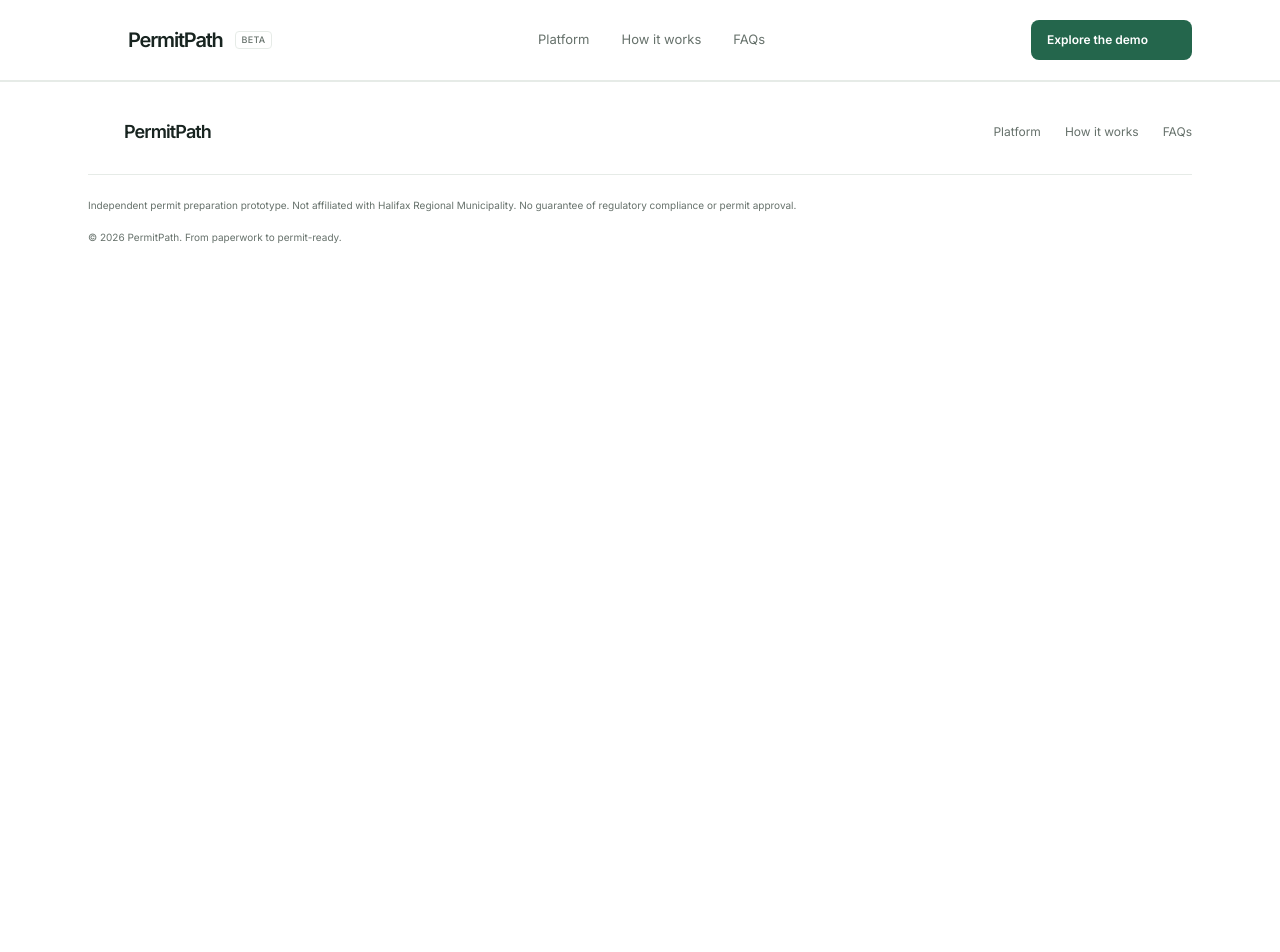
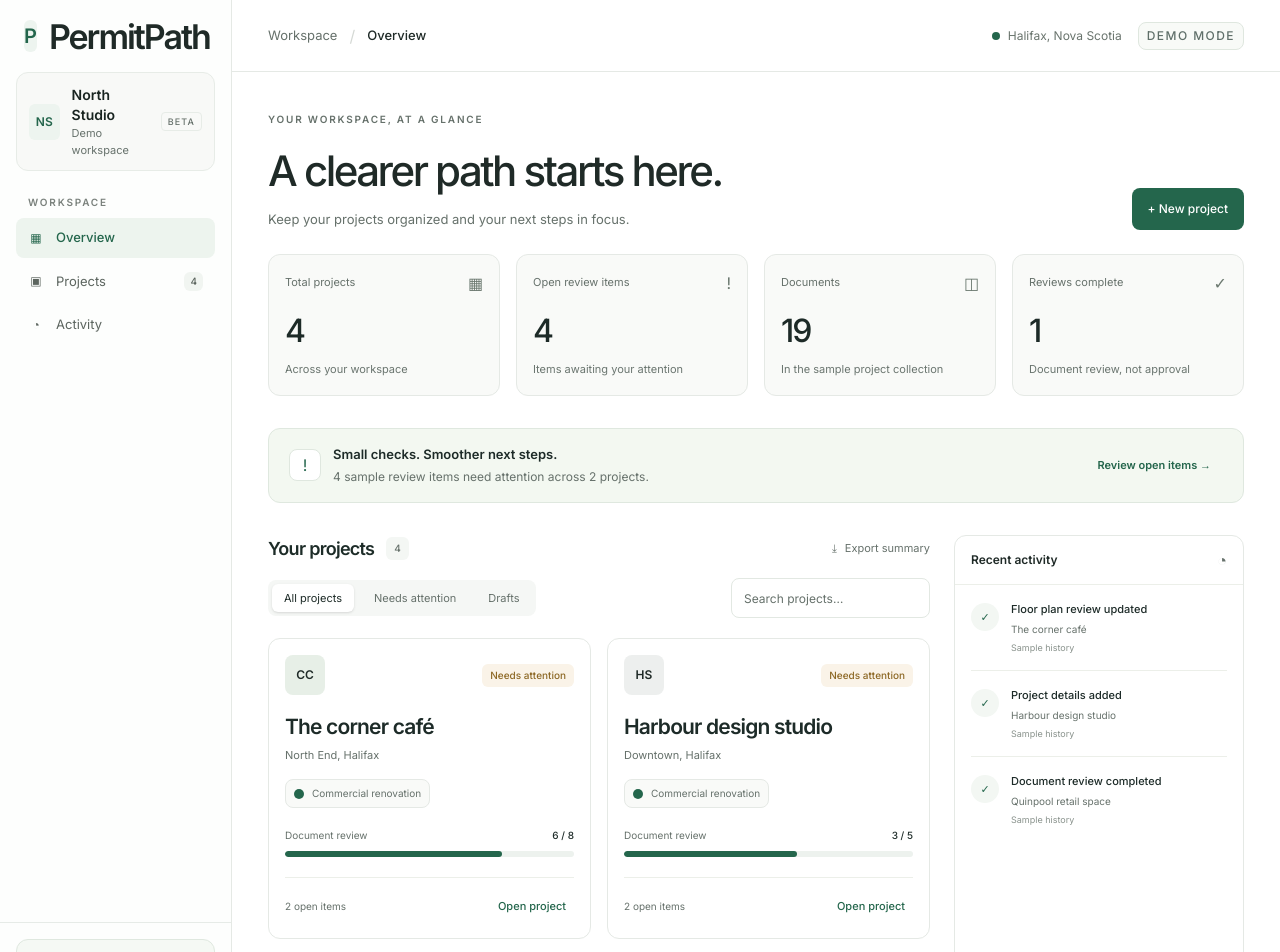
Before and after one commit to GavinGeizer/tribehackathon2026, a React (Vite) app in the folder frontend/: page /dashboard in a window 1280 px wide. Shown: the top 952 px of the page. Before the commit the page ends 800 px from the top, so only its background shows below. Built offline with nearby package versions, Linux system fonts and the light colour scheme.

Commit message:
Add initial dashboard layout and functionality for PermitPath

```diff
--- a/frontend/src/main.tsx
+++ b/frontend/src/main.tsx
@@ -4,6 +4,7 @@ import { Route, BrowserRouter as Router, Routes } from 'react-router-dom';
 import './assets/css/index.css';
 import { Footer } from './components/footer';
 import { Header } from './components/header';
+import DashboardPage from './pages/dashboard';
 import { LandingPage } from './pages/landing';
 
 const root = document.getElementById('root');
@@ -11,13 +12,19 @@ const root = document.getElementById('root');
 createRoot(root!).render(
 	<StrictMode>
 		<Router>
-			<Header />
-
 			<Routes>
-				<Route path='/' element={<LandingPage />} />
+				<Route
+					path='/'
+					element={
+						<>
+							<Header />
+							<LandingPage />
+							<Footer />
+						</>
+					}
+				/>
+				<Route path='/dashboard' element={<DashboardPage />} />
 			</Routes>
-
-			<Footer />
 		</Router>
 	</StrictMode>,
 );
--- a/frontend/src/pages/dashboard.tsx
+++ b/frontend/src/pages/dashboard.tsx
@@ -1,213 +1,320 @@
-import { DashboardLayout } from '../components/layouts/dashboard-layout';
-import { SiteLayout } from '../components/layouts/site-layout';
 import { Badge } from '../components/ui/badge';
 import { Button } from '../components/ui/button';
 import { Input } from '../components/ui/input';
 
-const projectData = [
+type ProjectStatus = 'Needs attention' | 'Review complete' | 'Draft';
+
+type Project = {
+  id: string;
+  name: string;
+  location: string;
+  type: string;
+  status: ProjectStatus;
+  accent: string;
+  initials: string;
+  openItems: number;
+  progress: number;
+  count: {
+    reviewed: number;
+    total: number;
+  };
+};
+
+type StatCard = {
+  label: string;
+  value: string;
+  detail: string;
+  icon: string;
+};
+
+type ActivityItem = {
+  title: string;
+  subtitle: string;
+  time: string;
+};
+
+const projectData: Project[] = [
   {
     id: 'cafe',
     name: 'The corner café',
     location: 'North End, Halifax',
     type: 'Commercial renovation',
-    documents: 8,
-    reviewed: 6,
     status: 'Needs attention',
-    accent: '#eaf1e7',
+    accent: '#e7efe7',
     initials: 'CC',
     openItems: 2,
+    progress: 75,
+    count: { reviewed: 6, total: 8 },
   },
   {
     id: 'studio',
     name: 'Harbour design studio',
     location: 'Downtown, Halifax',
     type: 'Commercial renovation',
-    documents: 5,
-    reviewed: 3,
     status: 'Needs attention',
-    accent: '#edf0f5',
+    accent: '#edefee',
     initials: 'HS',
     openItems: 2,
+    progress: 60,
+    count: { reviewed: 3, total: 5 },
   },
   {
     id: 'retail',
     name: 'Quinpool retail space',
     location: 'Quinpool Road, Halifax',
     type: 'Commercial renovation',
-    documents: 6,
-    reviewed: 6,
     status: 'Review complete',
-    accent: '#f3ede4',
+    accent: '#f3eee3',
     initials: 'QR',
     openItems: 0,
+    progress: 100,
+    count: { reviewed: 6, total: 6 },
   },
   {
     id: 'wellness',
     name: 'West End wellness',
     location: 'West End, Halifax',
     type: 'Commercial renovation',
-    documents: 0,
-    reviewed: 0,
     status: 'Draft',
-    accent: '#f1edf3',
+    accent: '#f1edf2',
     initials: 'WW',
     openItems: 0,
+    progress: 0,
+    count: { reviewed: 0, total: 0 },
   },
 ];
 
-const stats = [
-  { label: 'Total projects', value: '4', detail: 'Across your workspace' },
-  { label: 'Open review items', value: '4', detail: 'Items awaiting your attention' },
-  { label: 'Documents', value: '19', detail: 'In the sample project collection' },
-  { label: 'Reviews complete', value: '1', detail: 'Document review, not approval' },
+const statCards: StatCard[] = [
+  { label: 'Total projects', value: '4', detail: 'Across your workspace', icon: '▦' },
+  { label: 'Open review items', value: '4', detail: 'Items awaiting your attention', icon: '!' },
+  { label: 'Documents', value: '19', detail: 'In the sample project collection', icon: '◫' },
+  { label: 'Reviews complete', value: '1', detail: 'Document review, not approval', icon: '✓' },
 ];
 
-const activity = [
-  { label: 'Floor plan review updated', project: 'The corner café', time: 'Today · 9:20 AM' },
-  { label: 'Project details added', project: 'Harbour design studio', time: 'Today · 8:05 AM' },
-  { label: 'Document review completed', project: 'Quinpool retail space', time: 'Yesterday' },
-  { label: 'Draft project created', project: 'West End wellness', time: 'Yesterday' },
+const activityItems: ActivityItem[] = [
+  { title: 'Floor plan review updated', subtitle: 'The corner café', time: 'Sample history' },
+  { title: 'Project details added', subtitle: 'Harbour design studio', time: 'Sample history' },
+  { title: 'Document review completed', subtitle: 'Quinpool retail space', time: 'Sample history' },
 ];
 
-const getBadgeVariant = (status: string) => {
+const dashboardNav = [
+  { label: 'Overview', isActive: true, icon: '▦' },
+  { label: 'Projects', isActive: false, icon: '▣', count: 4 },
+  { label: 'Activity', isActive: false, icon: '◔' },
+];
+
+const getBadgeVariant = (status: ProjectStatus) => {
   if (status === 'Review complete') return 'success';
   if (status === 'Needs attention') return 'warning';
   return 'neutral';
 };
 
-const DashboardPage = () => {
-  return (
-    <SiteLayout>
-      <div className='bg-[#f5f7f5]'>
-        <DashboardLayout
-          title='A clearer path starts here.'
-          subtitle='Keep your projects organized and your next steps in focus.'
-          action={<Button variant='primary'>New project</Button>}
-        >
-          <div className='space-y-6'>
-            <section className='grid gap-3 md:grid-cols-2 xl:grid-cols-4'>
-              {stats.map((item) => (
-                <div key={item.label} className='rounded-2xl border border-line bg-white p-4 shadow-sm'>
+const SidebarNavItem = ({ label, icon, count, isActive }: { label: string; icon: string; count?: number; isActive?: boolean }) => (
+  <button className={`flex w-full items-center ${count ? 'justify-between' : ''} rounded-lg px-3 py-2.5 text-[13px] transition ${isActive ? 'bg-[#edf4ee] font-medium text-[#24664c]' : 'text-[#5c655f] hover:bg-[#f8faf8]'}`}>
+    <span className='flex items-center gap-3'>
+      <span className='inline-flex h-4 w-4 items-center justify-center text-[12px]'>{icon}</span>
+      {label}
+    </span>
+    {count ? <span className='rounded-md bg-[#f1f5f1] px-1.5 py-0.5 text-[10px] font-medium'>{count}</span> : null}
+  </button>
+);
+
+const StatCardItem = ({ card }: { card: StatCard }) => (
+  <div className='rounded-xl border border-[#e5e9e5] bg-[#f9faf8] p-4'>
     <div className='flex items-center justify-between'>
-                    <p className='text-[11px] text-muted'>{item.label}</p>
-                    <span className='text-brand'>↗</span>
+      <p className='text-[11px] text-[#66716b]'>{card.label}</p>
+      <span className='text-[#6b786f]'>{card.icon}</span>
     </div>
-                  <p className='mt-6 text-[30px] font-medium tracking-[-0.05em]'>{item.value}</p>
-                  <p className='mt-2 text-[10px] leading-5 text-muted'>{item.detail}</p>
+    <p className='mt-5 text-[32px] font-medium leading-none tracking-[-0.06em] text-[#1d2a27]'>{card.value}</p>
+    <p className='mt-3 text-[11px] leading-5 text-[#6a756f]'>{card.detail}</p>
   </div>
-              ))}
-            </section>
+);
 
-            <section className='rounded-2xl border border-[#dfe7df] bg-[#f4f9f3] p-5'>
-              <div className='flex flex-col gap-4 md:flex-row md:items-center md:justify-between'>
-                <div className='flex items-start gap-3'>
-                  <span className='flex h-10 w-10 items-center justify-center rounded-xl border border-[#dce7d8] bg-white text-brand'>!</span>
-                  <div>
-                    <h2 className='text-sm font-semibold'>Small checks. Smoother next steps.</h2>
-                    <p className='mt-1 text-xs leading-5 text-muted'>4 sample review items need attention across 2 projects.</p>
-                  </div>
-                </div>
-                <Button variant='ghost'>Review open items →</Button>
-              </div>
-            </section>
-
-            <div className='grid gap-6 xl:grid-cols-[minmax(0,1.7fr)_320px]'>
-              <section className='rounded-2xl border border-line bg-white p-5'>
-                <div className='mb-5 flex flex-col gap-3 md:flex-row md:items-center md:justify-between'>
-                  <div className='flex items-center gap-3'>
-                    <h2 className='text-lg font-semibold'>Your projects</h2>
-                    <span className='rounded-md bg-paper px-2 py-1 text-[10px] text-muted'>{projectData.length}</span>
-                  </div>
-                  <Button variant='secondary' size='sm'>Export summary</Button>
-                </div>
-
-                <div className='mb-5 flex flex-col gap-3 md:flex-row md:items-center md:justify-between'>
-                  <div className='flex gap-2 rounded-lg bg-paper p-1'>
-                    <Button variant='ghost' size='sm' className='bg-white shadow-sm'>All projects</Button>
-                    <Button variant='ghost' size='sm'>Needs attention</Button>
-                    <Button variant='ghost' size='sm'>Drafts</Button>
-                  </div>
-                  <div className='w-full md:max-w-[240px]'>
-                    <Input placeholder='Search projects…' />
-                  </div>
-                </div>
-
-                <div className='grid gap-4 md:grid-cols-2'>
-                  {projectData.map((project) => {
-                    const reviewPercent = project.documents ? Math.round((project.reviewed / project.documents) * 100) : 0;
-                    return (
-                      <article key={project.id} className='rounded-2xl border border-line bg-[#fcfdfc] p-5'>
-                        <div className='mb-5 flex items-center justify-between'>
-                          <div className='flex h-11 w-11 items-center justify-center rounded-xl text-xs font-semibold' style={{ background: project.accent }}>
+const ProjectCard = ({ project }: { project: Project }) => (
+  <article className='rounded-xl border border-[#e5e9e5] bg-white p-4'>
+    <div className='mb-4 flex items-center justify-between'>
+      <div className='flex h-10 w-10 items-center justify-center rounded-lg text-[12px] font-semibold text-[#1f2a27]' style={{ background: project.accent }}>
         {project.initials}
       </div>
       <Badge variant={getBadgeVariant(project.status)}>{project.status}</Badge>
     </div>
 
-                        <h3 className='text-lg font-semibold tracking-tight'>{project.name}</h3>
-                        <p className='mt-1 text-[11px] text-muted'>{project.location}</p>
-                        <div className='mt-4 inline-flex items-center gap-2 rounded-lg border border-line bg-white px-2.5 py-1.5 text-[10px] text-muted'>
-                          <span className='h-2 w-2 rounded-full bg-brand' />
+    <h3 className='text-[21px] font-semibold tracking-[-0.04em] text-[#1d2b28]'>{project.name}</h3>
+    <p className='mt-1 text-[11px] text-[#66716b]'>{project.location}</p>
+
+    <div className='mt-4 inline-flex items-center gap-2 rounded-lg border border-[#e5e9e5] bg-[#f9faf8] px-2 py-1.5 text-[10px] text-[#66716b]'>
+      <span className='inline-flex h-2.5 w-2.5 items-center justify-center rounded-full bg-[#24664c]' />
       {project.type}
     </div>
 
-                        <div className='mt-5 flex items-center justify-between text-[10px]'>
-                          <span className='text-muted'>Document review</span>
-                          <span className='font-medium'>
-                            {project.reviewed} / {project.documents}
-                          </span>
+    <div className='mt-5 flex items-center justify-between text-[10px] text-[#66716b]'>
+      <span>Document review</span>
+      <span className='font-medium text-[#1d2b28]'>{project.count.reviewed} / {project.count.total}</span>
     </div>
-                        <div className='mt-2 h-1.5 overflow-hidden rounded-full bg-[#edf0ee]'>
-                          <div className='h-full rounded-full bg-brand' style={{ width: `${reviewPercent}%` }} />
+    <div className='mt-2 h-1.5 overflow-hidden rounded-full bg-[#edf2ee]'>
+      <div className='h-full rounded-full bg-[#24664c]' style={{ width: `${project.progress}%` }} />
     </div>
 
-                        <div className='mt-5 flex items-center justify-between border-t border-line pt-4'>
-                          <p className='text-[10px] text-muted'>
-                            {project.openItems > 0 ? `${project.openItems} open items` : project.documents > 0 ? 'Review complete' : 'Project details started'}
-                          </p>
-                          <Button variant='ghost' size='sm'>Open project</Button>
+    <div className='mt-5 flex items-center justify-between border-t border-[#ecefe9] pt-3'>
+      <p className='text-[10px] text-[#66716b]'>{project.openItems > 0 ? `${project.openItems} open items` : 'Review complete'}</p>
+      <Button variant='ghost' size='sm' className='!min-h-8 !px-2 !text-[11px]'>Open project</Button>
     </div>
   </article>
 );
-                  })}
+
+const ActivityRow = ({ item, index }: { item: ActivityItem; index: number }) => (
+  <div className={`flex items-start gap-3 ${index < activityItems.length - 1 ? 'border-b border-[#ecefe9] pb-4' : ''}`}>
+    <span className='mt-0.5 flex h-7 w-7 items-center justify-center rounded-full bg-[#f3f7f3] text-[11px] text-[#24664c]'>✓</span>
+    <div>
+      <p className='text-[11px] font-medium text-[#1d2b28]'>{item.title}</p>
+      <p className='mt-1 text-[10px] text-[#66716b]'>{item.subtitle}</p>
+      <p className='mt-1 text-[9px] text-[#8a938d]'>{item.time}</p>
+    </div>
+  </div>
+);
+
+const DashboardPage = () => {
+  return (
+    <div className='flex min-h-screen bg-[#f7f8f6] text-[#182420]'>
+      <aside className='flex w-[232px] shrink-0 flex-col border-r border-[#e5e9e5] bg-[#fdfefd]'>
+        <div className='flex h-[72px] items-center gap-3 px-6'>
+          <div className='flex h-8 w-8 items-center justify-center rounded-md bg-[#edf4ef] text-xl font-semibold text-[#24664c]'>P</div>
+          <div className='text-[34px] font-semibold tracking-[-0.06em] text-[#1f2a27]'>PermitPath</div>
+        </div>
+
+        <div className='px-4 pb-4'>
+          <div className='mb-6 flex items-center gap-3 rounded-xl border border-[#e7ece7] bg-[#f8f9f7] p-3'>
+            <div className='flex h-9 w-9 items-center justify-center rounded-md bg-[#edf4ef] text-xs font-semibold text-[#24664c]'>NS</div>
+            <div>
+              <p className='text-sm font-semibold'>North Studio</p>
+              <p className='text-[11px] text-[#66716b]'>Demo workspace</p>
+            </div>
+            <span className='ml-auto rounded border border-[#e7ece7] px-1.5 py-0.5 text-[9px] font-medium uppercase tracking-[0.12em] text-[#66716b]'>BETA</span>
+          </div>
+
+          <div className='mb-2 px-3 text-[10px] font-semibold uppercase tracking-[0.18em] text-[#7a817c]'>Workspace</div>
+          <nav className='space-y-1'>
+            {dashboardNav.map((item) => (
+              <SidebarNavItem key={item.label} label={item.label} icon={item.icon} count={item.count} isActive={item.isActive} />
+            ))}
+          </nav>
+        </div>
+
+        <div className='mt-auto border-t border-[#e6ebe7] p-4'>
+          <div className='rounded-xl border border-[#dfe8df] bg-[#f5f9f4] p-4'>
+            <div className='mb-3 flex h-8 w-8 items-center justify-center rounded-lg border border-[#dfe7df] bg-white text-[#24664c]'>✓</div>
+            <p className='text-sm font-semibold text-[#1d2c23]'>A little clarity goes a long way.</p>
+            <p className='mt-2 text-[11px] leading-5 text-[#66716b]'>Start with your project details. Build your preparation plan from there.</p>
+            <button className='mt-3 text-[11px] font-semibold text-[#24664c]'>Create a project →</button>
+          </div>
+
+          <button className='mt-4 flex w-full items-center gap-3 rounded-lg px-3 py-2.5 text-[13px] text-[#5c655f] hover:bg-[#f8faf8]'>
+            <span className='inline-flex h-4 w-4 items-center justify-center text-[12px]'>?</span>
+            About this demo
+          </button>
+        </div>
+
+        <div className='flex items-center gap-3 border-t border-[#e6ebe7] px-4 py-4'>
+          <div className='flex h-8 w-8 items-center justify-center rounded-full bg-[#edf4ef] text-[11px] font-medium text-[#1f2a27]'>JD</div>
+          <div>
+            <p className='text-sm font-medium'>Jamie Davis</p>
+            <p className='text-[11px] text-[#66716b]'>Workspace owner · sample</p>
+          </div>
+        </div>
+      </aside>
+
+      <div className='min-w-0 flex-1 bg-white'>
+        <header className='flex h-[72px] items-center justify-between border-b border-[#e5e9e5] bg-white px-5 md:px-9'>
+          <div className='flex items-center gap-3'>
+            <span className='text-[13px] text-[#66716b]'>Workspace</span>
+            <span className='text-[#d5d9d5]'>/</span>
+            <span className='text-[13px] font-medium text-[#1f2a27]'>Overview</span>
+          </div>
+
+          <div className='flex items-center gap-4 text-[12px] text-[#69746d]'>
+            <span className='flex items-center gap-2'>
+              <span className='h-2 w-2 rounded-full bg-[#24664c]' />
+              Halifax, Nova Scotia
+            </span>
+            <span className='rounded-lg border border-[#dfe7df] bg-[#f8faf7] px-2 py-1 font-medium uppercase tracking-[0.12em] text-[#5f6f69]'>Demo mode</span>
+          </div>
+        </header>
+
+        <main className='mx-auto max-w-[1180px] px-5 py-8 md:px-9 md:py-10'>
+          <div className='mb-6 flex items-end justify-between gap-5'>
+            <div>
+              <p className='mb-3 text-[10px] font-semibold uppercase tracking-[0.18em] text-[#66716b]'>Your workspace, at a glance</p>
+              <h1 className='text-[28px] font-medium tracking-[-0.06em] text-[#1f2a27] md:text-[42px]'>A clearer path starts here.</h1>
+              <p className='mt-2 text-[13px] text-[#66716b]'>Keep your projects organized and your next steps in focus.</p>
+            </div>
+            <Button variant='primary' className='!min-h-[42px] !px-4 !text-[12px]'>+ New project</Button>
+          </div>
+
+          <section className='mb-8 grid gap-4 md:grid-cols-2 xl:grid-cols-4'>
+            {statCards.map((card) => (
+              <StatCardItem key={card.label} card={card} />
+            ))}
+          </section>
+
+          <section className='mb-8 flex items-center justify-between gap-4 rounded-xl border border-[#dfe8df] bg-[#f3f8f1] px-5 py-4'>
+            <div className='flex items-center gap-3'>
+              <span className='flex h-8 w-8 items-center justify-center rounded-lg border border-[#dfe7df] bg-white text-[#24664c]'>!</span>
+              <div>
+                <h2 className='text-[13px] font-semibold text-[#1d2b28]'>Small checks. Smoother next steps.</h2>
+                <p className='mt-1 text-[12px] text-[#66716b]'>4 sample review items need attention across 2 projects.</p>
+              </div>
+            </div>
+            <Button variant='ghost' size='sm' className='!text-[11px] !font-semibold'>Review open items →</Button>
+          </section>
+
+          <div className='grid gap-6 xl:grid-cols-[minmax(0,1.6fr)_290px]'>
+            <section>
+              <div className='mb-4 flex items-center justify-between'>
+                <div className='flex items-center gap-3'>
+                  <h2 className='text-[18px] font-semibold tracking-[-0.04em] text-[#1d2c28]'>Your projects</h2>
+                  <span className='rounded-md bg-[#f4f7f4] px-2 py-1 text-[10px] font-medium text-[#66716b]'>4</span>
+                </div>
+                <button className='inline-flex items-center gap-2 text-[11px] text-[#66716b]'>
+                  <span>⤓</span>
+                  Export summary
+                </button>
+              </div>
+
+              <div className='mb-5 flex flex-col gap-3 md:flex-row md:items-center md:justify-between'>
+                <div className='flex gap-2 rounded-lg bg-[#f5f7f5] p-1'>
+                  <button className='rounded-md bg-white px-3 py-1.5 text-[11px] text-[#1d2b27] shadow-sm'>All projects</button>
+                  <button className='rounded-md px-3 py-1.5 text-[11px] text-[#66716b]'>Needs attention</button>
+                  <button className='rounded-md px-3 py-1.5 text-[11px] text-[#66716b]'>Drafts</button>
+                </div>
+
+                <div className='min-w-[180px] md:max-w-[220px]'>
+                  <Input placeholder='Search projects…' className='!h-10 !rounded-lg !border-[#e2e8e2] !text-[12px] !placeholder:text-[#8a938d]' />
+                </div>
+              </div>
+
+              <div className='grid gap-4 md:grid-cols-2'>
+                {projectData.map((project) => (
+                  <ProjectCard key={project.id} project={project} />
+                ))}
               </div>
             </section>
 
-              <aside className='space-y-6'>
-                <div className='rounded-2xl border border-line bg-white'>
-                  <div className='flex items-center justify-between border-b border-line px-5 py-4'>
-                    <h2 className='text-sm font-semibold'>Recent activity</h2>
-                    <span className='text-muted'>◔</span>
-                  </div>
-                  <div className='space-y-4 px-5 py-4'>
-                    {activity.map((item) => (
-                      <div key={item.label} className='flex items-start gap-3 border-b border-line pb-4 last:border-none last:pb-0'>
-                        <span className='mt-0.5 flex h-7 w-7 items-center justify-center rounded-full bg-paper text-brand'>✓</span>
-                        <div>
-                          <p className='text-[11px] font-medium'>{item.label}</p>
-                          <p className='mt-1 text-[10px] text-muted'>{item.project}</p>
-                          <p className='mt-1 text-[9px] text-muted'>{item.time}</p>
-                        </div>
-                      </div>
-                    ))}
-                  </div>
+            <aside className='rounded-xl border border-[#e5e9e5] bg-white p-0'>
+              <div className='flex items-center justify-between border-b border-[#ecefe9] px-4 py-3'>
+                <h3 className='text-[12px] font-semibold text-[#1f2a27]'>Recent activity</h3>
+                <span className='text-[#66716b]'>◔</span>
               </div>
 
-                <div className='rounded-2xl border border-line bg-white p-5'>
-                  <div className='mb-4 flex h-10 w-10 items-center justify-center rounded-xl bg-paper text-brand'>
-                    <span>▣</span>
-                  </div>
-                  <p className='text-[9px] font-semibold uppercase tracking-[0.15em] text-muted'>The PermitPath approach</p>
-                  <h3 className='mt-3 text-base font-semibold'>Know what’s behind each check.</h3>
-                  <p className='mt-2 text-xs leading-6 text-muted'>Keep requirements, supporting evidence, and unresolved questions connected throughout preparation.</p>
-                  <Button variant='ghost' className='mt-4'>How this demo works →</Button>
+              <div className='space-y-4 p-4'>
+                {activityItems.map((item, index) => (
+                  <ActivityRow key={item.title} item={item} index={index} />
+                ))}
               </div>
             </aside>
           </div>
+        </main>
       </div>
-        </DashboardLayout>
     </div>
-    </SiteLayout>
   );
 };
 
```
Also changed, not shown: 1 other file (tests, documents, lock files or other folders). Lines whose indentation alone changed are shown as unchanged.
